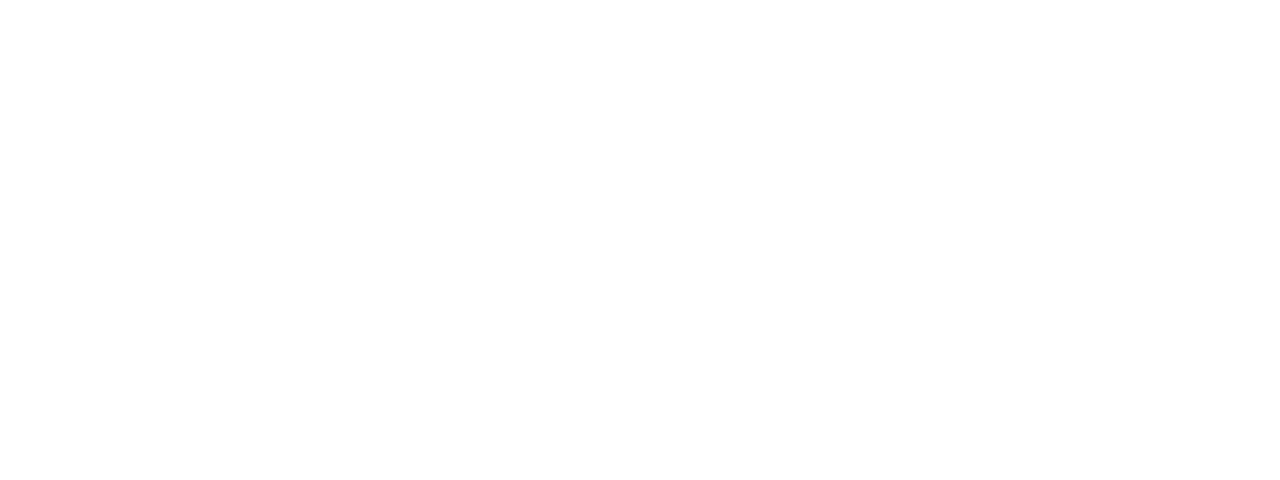
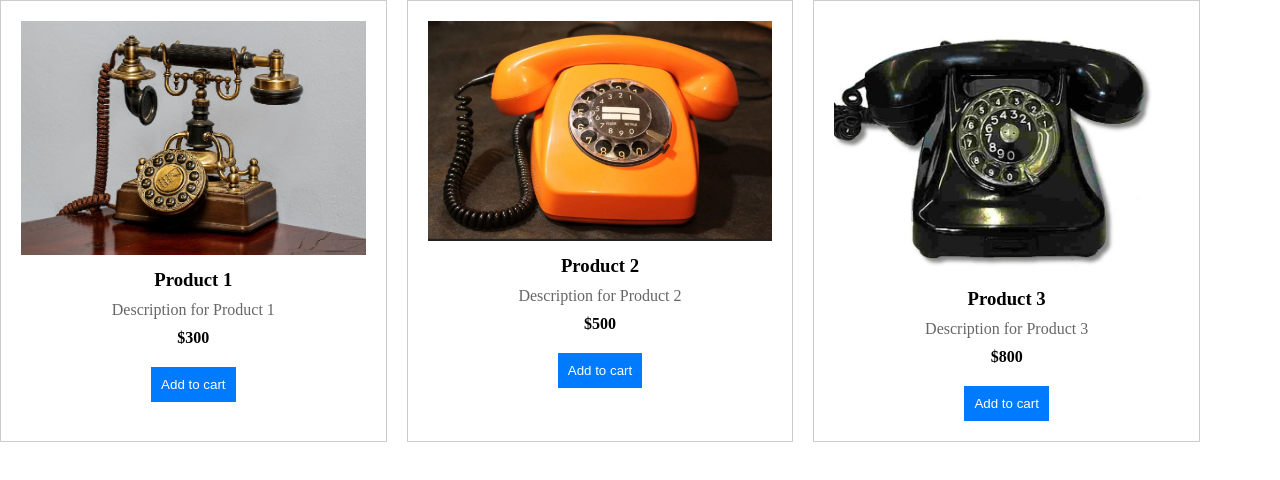
Before and after one commit to boykostas/js, a plain HTML site: page hw12/index.html in a window 1280 px wide. Drawn offline with Linux system fonts and the light colour scheme.

Commit message:
Lesson 13 HW12 Сontinuation

```diff
--- a/hw12/index.html
+++ b/hw12/index.html
@@ -1,13 +1,20 @@
 <!DOCTYPE html>
 <html lang="en">
-<head>
-    <meta charset="UTF-8">
-    <meta name="viewport" content="width=device-width, initial-scale=1.0">
+  <head>
+    <meta charset="UTF-8" />
+    <meta name="viewport" content="width=device-width, initial-scale=1.0" />
     <title>Document</title>
-    <link rel="stylesheet" href="style.css">
-</head>
-<body>
+    <link rel="stylesheet" href="style.css" />
+  </head>
+  <body>
+    <div class="featured-items">
+    </div>
+
+    <div class="cart-items" style="display: none">
+      <h2>Cart items</h2>
+      <ul id="cart-list"></ul>
+    </div>
 
     <script src="script.js"></script>
-</body>
+  </body>
 </html>
--- /dev/null
+++ b/hw12/products.json
@@ -0,0 +1,22 @@
+{
+  "products": [
+    {
+      "title": "Product 1",
+      "description": "Description for Product 1",
+      "price": "300",
+      "image": "img/image1.jpg"
+    },
+    {
+      "title": "Product 2",
+      "description": "Description for Product 2",
+      "price": "500",
+      "image": "img/image2.jpg"
+    },
+    {
+      "title": "Product 3",
+      "description": "Description for Product 3",
+      "price": "800",
+      "image": "img/image3.jpg"
+    }
+  ]
+}
--- a/hw12/script.js
+++ b/hw12/script.js
@@ -0,0 +1,68 @@
+document.addEventListener("DOMContentLoaded", function() {
+    fetch('products.json')
+      .then(response => response.json())
+      .then(data => {
+        const featuredItemsContainer = document.querySelector('.featured-items');
+        data.products.forEach(product => {
+          const productItem = document.createElement('div');
+          productItem.classList.add('product-item');
+
+          const productImage = document.createElement('img');
+          productImage.src = product.image;
+          productImage.alt = product.title;
+
+          const productTitle = document.createElement('h3');
+          productTitle.textContent = product.title;
+
+          const productDescription = document.createElement('p');
+          productDescription.textContent = product.description;
+
+          const productPrice = document.createElement('p');
+          productPrice.classList.add('price');
+          productPrice.textContent = `$${product.price}`;
+
+          const addToCartButton = document.createElement('button');
+          addToCartButton.textContent = 'Add to cart';
+          addToCartButton.addEventListener('click', () => addToCart(product));
+
+          productItem.appendChild(productImage);
+          productItem.appendChild(productTitle);
+          productItem.appendChild(productDescription);
+          productItem.appendChild(productPrice);
+          productItem.appendChild(addToCartButton);
+
+          featuredItemsContainer.appendChild(productItem);
+        });
+      })
+      .catch(error => console.error('Error fetching products:', error));
+  });
+
+  function addToCart(product) {
+    const cartItemsContainer = document.querySelector('.cart-items');
+    const cartList = document.getElementById('cart-list');
+
+    const cartItem = document.createElement('li');
+    cartItem.classList.add('cart-item');
+
+    const cartItemText = document.createElement('span');
+    cartItemText.textContent = `${product.title} - $${product.price}`;
+
+    const removeButton = document.createElement('button');
+    removeButton.textContent = 'x';
+    removeButton.addEventListener('click', () => removeFromCart(cartItem));
+
+    cartItem.appendChild(cartItemText);
+    cartItem.appendChild(removeButton);
+    cartList.appendChild(cartItem);
+
+    cartItemsContainer.style.display = 'block';
+  }
+
+  function removeFromCart(cartItem) {
+    const cartList = document.getElementById('cart-list');
+    cartList.removeChild(cartItem);
+
+    if (cartList.children.length === 0) {
+      document.querySelector('.cart-items').style.display = 'none';
+    }
+  }
--- a/hw12/style.css
+++ b/hw12/style.css
@@ -1,5 +1,73 @@
 * {
-    margin: 0;
-    padding: 0;
-    box-sizing: border-box;
+  margin: 0;
+  padding: 0;
+  box-sizing: border-box;
 }
+.featured-items {
+  display: flex;
+  flex-wrap: wrap;
+  gap: 20px;
+}
+
+.product-item {
+  border: 1px solid #ccc;
+  padding: 20px;
+  width: calc(33.333% - 40px);
+  box-sizing: border-box;
+  text-align: center;
+}
+
+.product-item img {
+  max-width: 100%;
+  height: auto;
+}
+
+.product-item h3 {
+  margin: 10px 0;
+}
+
+.product-item p {
+  margin: 10px 0;
+  color: #666;
+}
+
+.product-item .price {
+  color: #000;
+  font-weight: bold;
+}
+
+.product-item button {
+  margin-top: 10px;
+  padding: 10px;
+  background-color: #007bff;
+  color: white;
+  border: none;
+  cursor: pointer;
+}
+
+.product-item button:hover {
+  background-color: #0056b3;
+}
+
+.cart-items {
+  margin-top: 40px;
+}
+
+.cart-items h2 {
+  margin-bottom: 20px;
+}
+
+.cart-item {
+  display: flex;
+  justify-content: space-between;
+  align-items: center;
+  padding: 10px;
+  border-bottom: 1px solid #ccc;
+}
+
+.cart-item button {
+  background-color: transparent;
+  border: none;
+  color: red;
+  cursor: pointer;
+}
```
Also changed, not shown: hw12/img/image1.jpg (added), hw12/img/image2.jpg (added), hw12/img/image3.jpg (added).
